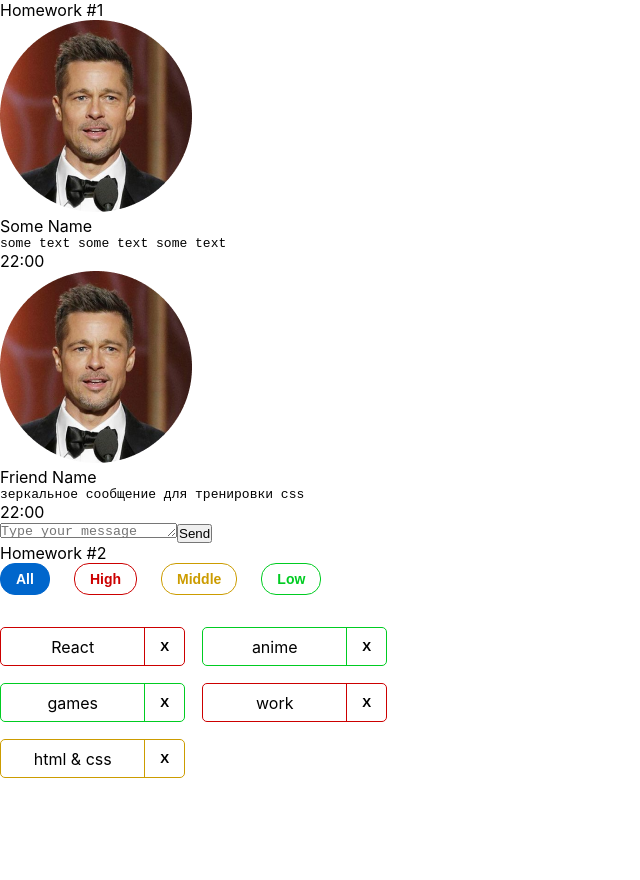
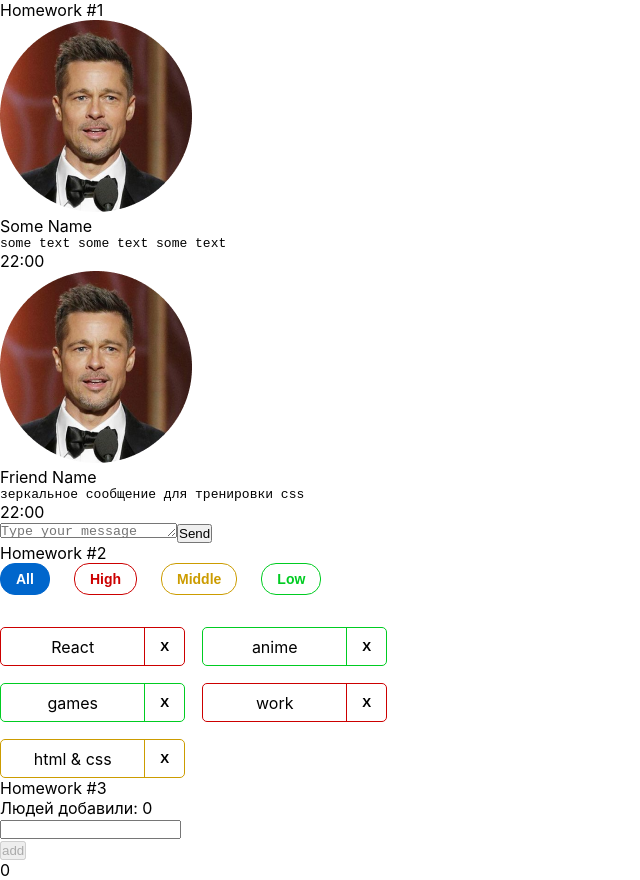
Before and after one commit to hrsk/homeworks, a React (Create React App) app: page / in a window 1280 px wide. Shown: the whole page, without its empty margins (0-640 px from the left). Before the commit the page ends 800 px from the top, so only its background shows below. Built offline with nearby package versions, Linux system fonts and the light colour scheme.

Commit message:
feat(homeworks): hw3

```diff
--- a/src/s1-main/App.tsx
+++ b/src/s1-main/App.tsx
@@ -2,6 +2,7 @@
 import s from './App.module.css'
 import HW1 from '../s2-homeworks/hw01/HW1'
 import HW2 from "../s2-homeworks/hw02/HW2";
+import HW3 from "../s2-homeworks/hw03/HW3";
 
 function App() {
     return (
@@ -9,7 +10,7 @@
             <HW1/>
             {/*раскомментировать по ходу выполнения*/}
             <HW2/>
-            {/*<HW3/>*/}
+            <HW3/>
             {/*<HW4/>*/}
 
             {/*при выполнении дз 5 и более - закомментировать здесь дз 1-4, так как они есть внутри дз 5*/}
--- a/src/s2-homeworks/hw03/Greeting.tsx
+++ b/src/s2-homeworks/hw03/Greeting.tsx
@@ -2,13 +2,13 @@
 import s from './Greeting.module.css'
 
 type GreetingPropsType = {
-    name: any // need to fix any
-    setNameCallback: any // need to fix any
-    addUser: any // need to fix any
-    onBlur: any // need to fix any
-    onEnter: any // need to fix any
-    error: any // need to fix any
-    totalUsers: any // need to fix any
+    name: string // need to fix any
+    setNameCallback: (e: ChangeEvent<HTMLInputElement>) => void // need to fix any
+    addUser: () => void // need to fix any
+    onBlur: () => void // need to fix any
+    onEnter: (e: KeyboardEvent) => void // need to fix any
+    error: string // need to fix any
+    totalUsers: number // need to fix any
     lastUserName?: any // need to fix any
 }
 
--- a/src/s2-homeworks/hw03/GreetingContainer.tsx
+++ b/src/s2-homeworks/hw03/GreetingContainer.tsx
@@ -1,20 +1,31 @@
-import React, { ChangeEvent, KeyboardEvent, useState } from 'react'
+import React, {ChangeEvent, KeyboardEvent, useState} from 'react'
 import Greeting from './Greeting'
-import { UserType } from './HW3'
+import {UserType} from './HW3'
 
 type GreetingContainerPropsType = {
-    users: any // need to fix any
-    addUserCallback: any // need to fix any
+    users: UserType[] // need to fix any
+    addUserCallback: (name: string) => void // need to fix any
 }
 
-export const pureAddUser = (name: any, setError: any, setName: any, addUserCallback: any) => {
+export const pureAddUser = (name: string, setError: (error: string) => void, setName: (name: string) => void, addUserCallback: (name: string) => void) => {
+
+    if (name === '') {
+        return setError('Error')
+    } else {
+        addUserCallback(name)
+        setName('')
+    }
     // если имя пустое - показать ошибку, иначе - добавить юзера и очистить инпут
 }
 
-export const pureOnBlur = (name: any, setError: any) => { // если имя пустое - показать ошибку
+export const pureOnBlur = (name: string, setError: (error: string) => void) => { // если имя пустое - показать ошибку
+    if (name === '') return setError('Error')
 }
 
-export const pureOnEnter = (e: any, addUser: any) => { // если нажата кнопка Enter - добавить
+export const pureOnEnter = (e: KeyboardEvent, addUser: () => void) => { // если нажата кнопка Enter - добавить
+    if (e.key === 'Enter') {
+        addUser()
+    }
 }
 
 // более простой и понятный для новичков
@@ -22,16 +33,15 @@
 
 // более современный и удобный для про :)
 const GreetingContainer: React.FC<GreetingContainerPropsType> = ({
-    users,
-    addUserCallback,
-}) => {
+                                                                     users,
+                                                                     addUserCallback,
+                                                                 }) => {
     // деструктуризация пропсов
-    const [name, setName] = useState<any>('') // need to fix any
-    const [error, setError] = useState<any>('') // need to fix any
+    const [name, setName] = useState<string>('') // need to fix any
+    const [error, setError] = useState<string>('') // need to fix any
 
-    const setNameCallback = (e: any) => { // need to fix any
-        setName('some name') // need to fix
-
+    const setNameCallback = (e: ChangeEvent<HTMLInputElement>) => { // need to fix any
+        setName(e.currentTarget.value) // need to fix
         error && setError('')
     }
     const addUser = () => {
@@ -46,8 +56,8 @@
         pureOnEnter(e, addUser)
     }
 
-    const totalUsers = 0 // need to fix
-    const lastUserName = 'some name' // need to fix
+    const totalUsers = users.length // need to fix
+    const lastUserName = users.length && users[users.length - 1].name // need to fix
 
     return (
         <Greeting
--- a/src/s2-homeworks/hw03/HW3.tsx
+++ b/src/s2-homeworks/hw03/HW3.tsx
@@ -1,5 +1,5 @@
-import React, { useState } from 'react'
-import { v1 } from 'uuid'
+import React, {useState} from 'react'
+import {v1} from 'uuid'
 import s2 from '../../s1-main/App.module.css'
 import GreetingContainer from './GreetingContainer'
 
@@ -19,20 +19,22 @@
 
 // types
 export type UserType = {
-    _id: any // need to fix any
-    name: any // need to fix any
+    _id: string // need to fix any
+    name: string // need to fix any
 }
 
-export const pureAddUserCallback = (name: any, setUsers: any, users: any) => { // need to fix any
-    const user = { // need to fix
+export const pureAddUserCallback = (name: string, setUsers: (user: UserType[]) => void, users: UserType[]) => { // need to fix any
+    const user: UserType = { // need to fix
+        _id: v1(),
+        name
     }
     setUsers([...users, user])
 }
 
 const HW3 = () => {
-    const [users, setUsers] = useState<any>([]) // need to fix any
+    const [users, setUsers] = useState<UserType[]>([]) // need to fix any
 
-    const addUserCallback = (name: any) => { // need to fix any
+    const addUserCallback = (name: string) => { // need to fix any
         pureAddUserCallback(name, setUsers, users)
     }
 
```
